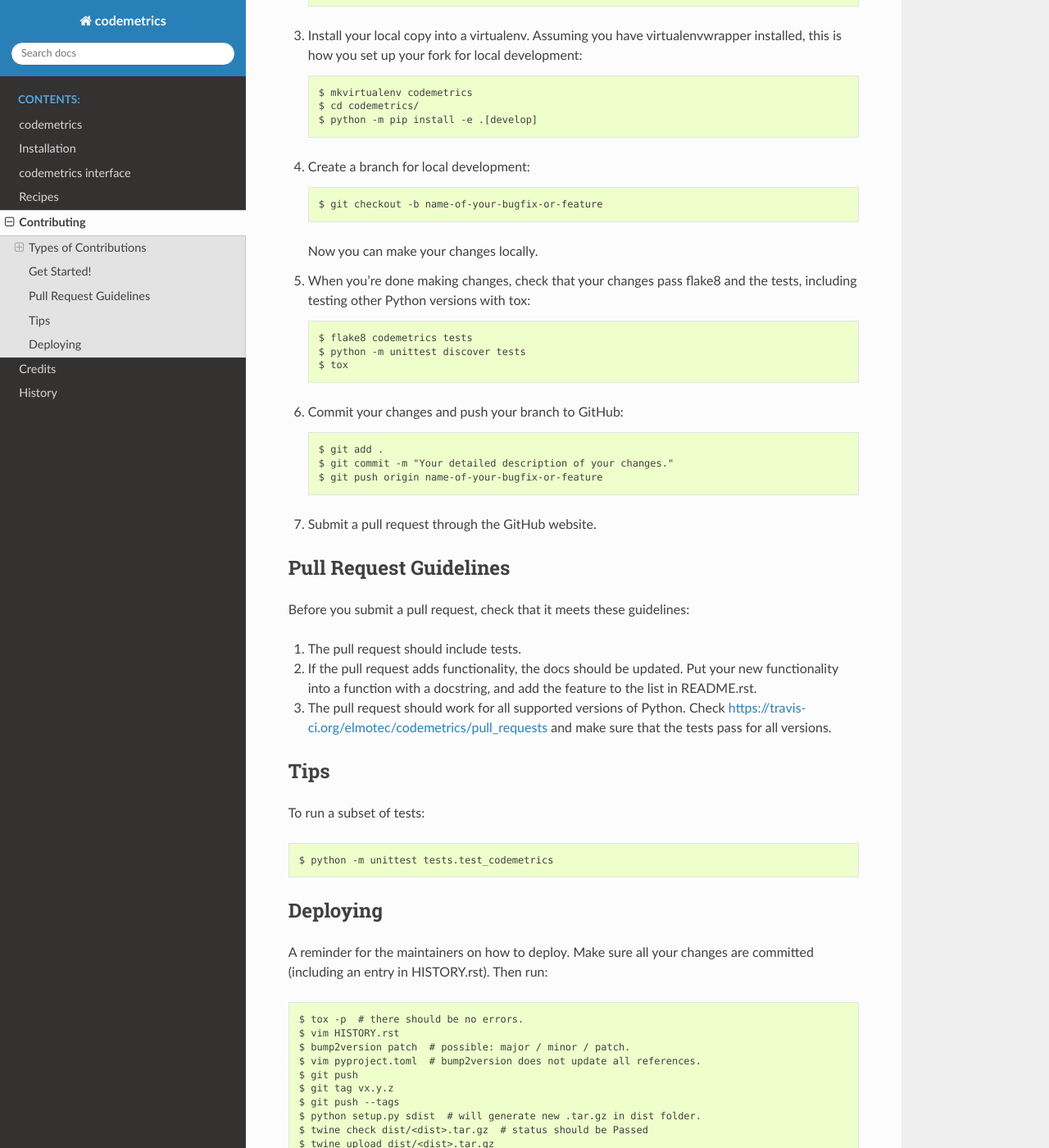
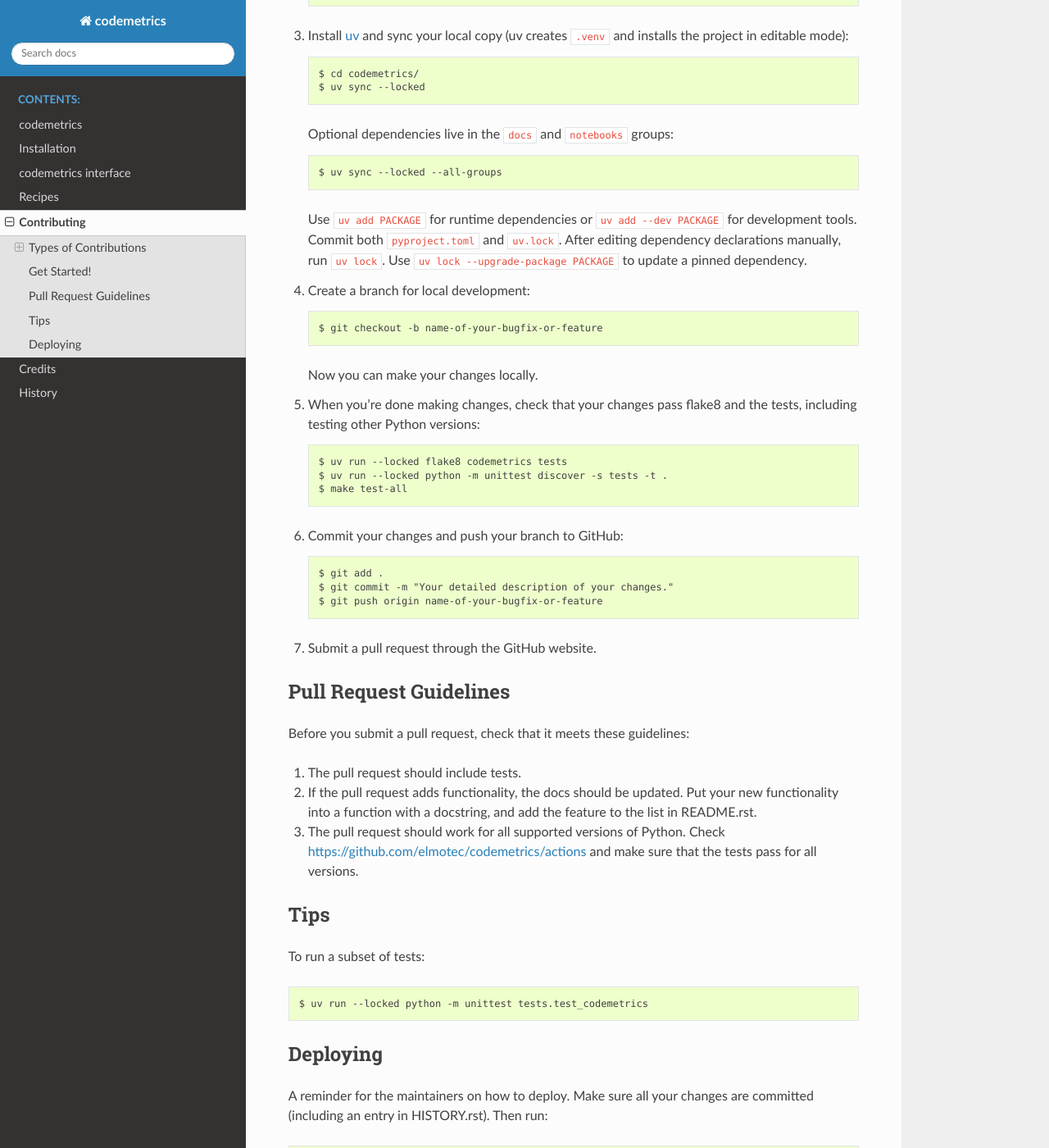
Before and after one commit to elmotec/codemetrics, a Sphinx documentation site: the page built from docs/contributing.rst, in a window 1280 px wide and 1400 px high, scrolled down 1385 px. Shown: the whole window at 82% size. Built offline with Sphinx 7.4.7 and the Read the Docs theme 3.1.0, drawn with Linux system fonts in a browser that asks for light colours; some of the changed text lies outside the part shown.

Commit message:
build: leverage uv

```diff
--- a/CONTRIBUTING.rst
+++ b/CONTRIBUTING.rst
@@ -62,11 +62,20 @@ Ready to contribute? Here's how to set up `codemetrics` for local development.
 
     $ git clone git@github.com:elmotec/codemetrics.git
 
-3. Install your local copy into a virtualenv. Assuming you have virtualenvwrapper installed, this is how you set up your fork for local development::
+3. Install `uv <https://docs.astral.sh/uv/getting-started/installation/>`_ and
+   sync your local copy (uv creates ``.venv`` and installs the project in editable mode)::
 
-    $ mkvirtualenv codemetrics
     $ cd codemetrics/
-    $ python -m pip install -e .[develop]
+    $ uv sync --locked
+
+   Optional dependencies live in the ``docs`` and ``notebooks`` groups::
+
+    $ uv sync --locked --all-groups
+
+   Use ``uv add PACKAGE`` for runtime dependencies or ``uv add --dev PACKAGE``
+   for development tools. Commit both ``pyproject.toml`` and ``uv.lock``.
+   After editing dependency declarations manually, run ``uv lock``.
+   Use ``uv lock --upgrade-package PACKAGE`` to update a pinned dependency.
 
 4. Create a branch for local development::
 
@@ -75,11 +84,11 @@ Ready to contribute? Here's how to set up `codemetrics` for local development.
    Now you can make your changes locally.
 
 5. When you're done making changes, check that your changes pass flake8 and the
-   tests, including testing other Python versions with tox::
+   tests, including testing other Python versions::
 
-    $ flake8 codemetrics tests
-    $ python -m unittest discover tests
-    $ tox
+    $ uv run --locked flake8 codemetrics tests
+    $ uv run --locked python -m unittest discover -s tests -t .
+    $ make test-all
 
 6. Commit your changes and push your branch to GitHub::
 
@@ -99,7 +108,7 @@ Before you submit a pull request, check that it meets these guidelines:
    your new functionality into a function with a docstring, and add the
    feature to the list in README.rst.
 3. The pull request should work for all supported versions of Python.  Check
-   https://travis-ci.org/elmotec/codemetrics/pull_requests
+   https://github.com/elmotec/codemetrics/actions
    and make sure that the tests pass for all versions.
 
 Tips
@@ -108,7 +117,7 @@ Tips
 To run a subset of tests::
 
 
-    $ python -m unittest tests.test_codemetrics
+    $ uv run --locked python -m unittest tests.test_codemetrics
 
 Deploying
 ---------
@@ -117,15 +126,15 @@ A reminder for the maintainers on how to deploy.
 Make sure all your changes are committed (including an entry in HISTORY.rst).
 Then run::
 
-    $ tox -p  # there should be no errors.
-    $ vim HISTORY.rst
-    $ bump2version patch  # possible: major / minor / patch.
-    $ vim pyproject.toml  # bump2version does not update all references.
-    $ git push
-    $ git tag vx.y.z
-    $ git push --tags
-    $ python setup.py sdist  # will generate new .tar.gz in dist folder.
-    $ twine check dist/<dist>.tar.gz  # status should be Passed
-    $ twine upload dist/<dist>.tar.gz
+    $ make test-all
+    $ uv run --locked cz bump --dry-run
 
-Travis will then deploy to PyPI if tests pass.
+Review the version and changelog changes, then run ``uv run --locked cz bump``.
+Refresh ``uv.lock`` with ``uv lock`` after bumping the project version and commit
+it before pushing the release tag. Tags matching ``v*`` trigger the GitHub Actions
+workflow, which builds with ``uv build`` and publishes through PyPI Trusted Publishing.
+To build a distribution locally::
+
+    $ uv build
+
+For a manual release, ``uv publish`` uploads the distributions in ``dist/``.
--- a/docs/requirements.txt
+++ /dev/null
@@ -1,3 +0,0 @@
-Sphinx
-sphinx-autodoc-typehints
-sphinx_rtd_theme
```
Also changed, not shown: README.rst (+17 -6 lines), docs/installation.rst (+6 -7 lines), pyproject.toml (+9 -12 lines), .appveyor.yml (deleted), .pre-commit-config.yaml, .readthedocs.yml, 8 other files.
